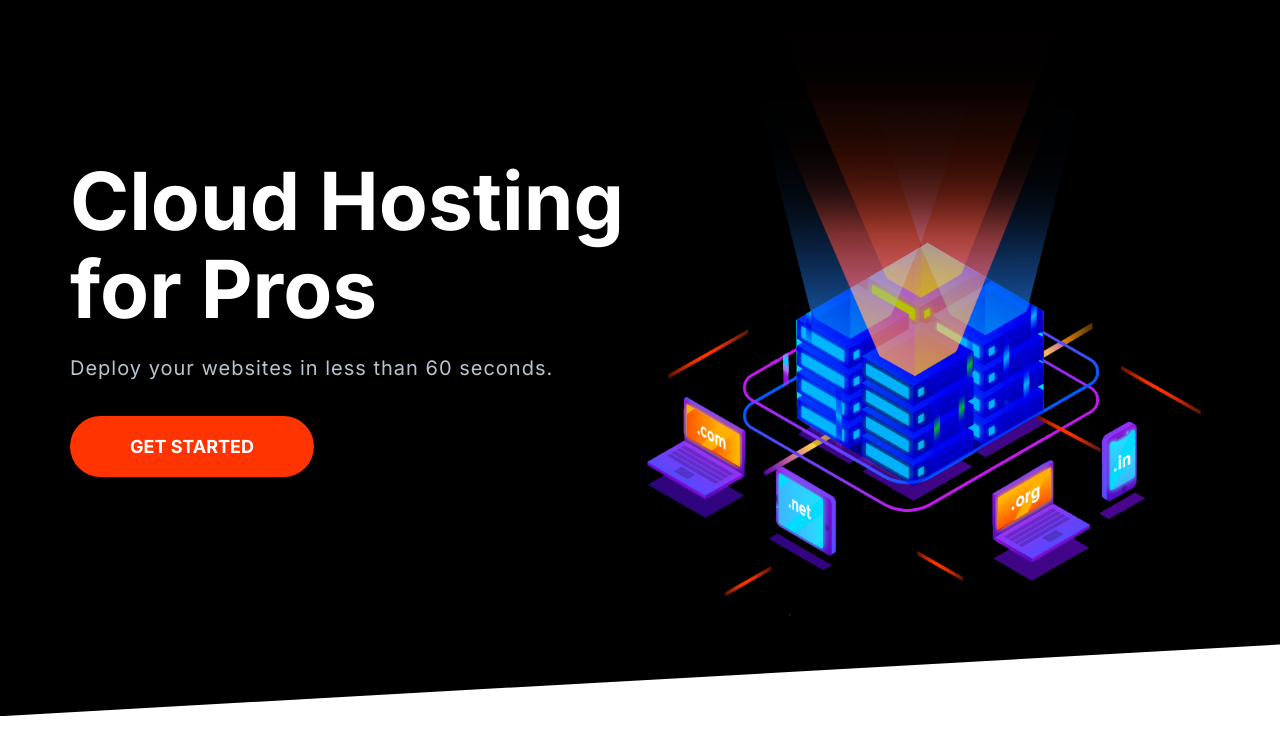
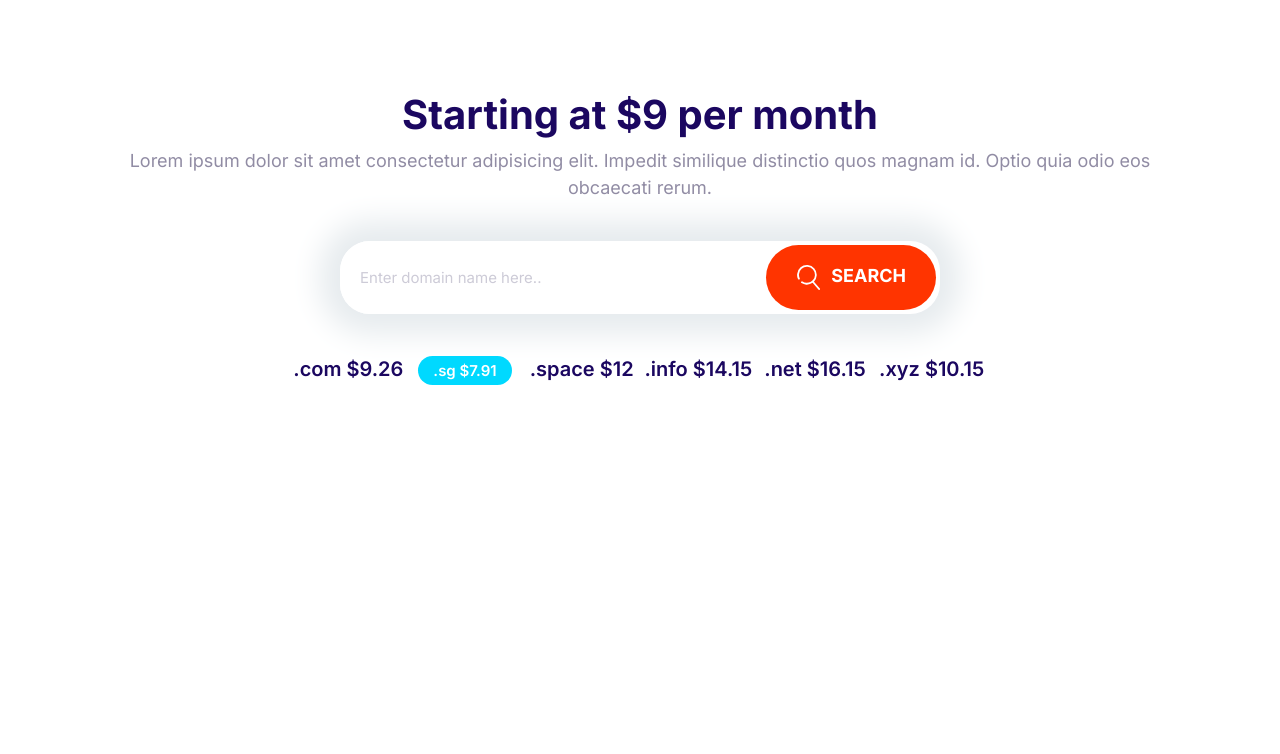
Before and after one commit to 90arch/archit, a plain HTML site: page index.html in a window 1280 px wide. Drawn offline with Linux system fonts and the light colour scheme.

Commit message:
Created domain-block component.

```diff
--- a/css/styles.css
+++ b/css/styles.css
@@ -150,6 +150,12 @@ a {
   width: 30px;
   height: 30px;
 }
+.btn .icon {
+  width: 25px;
+  height: 25px;
+  margin-right: 1rem;
+  vertical-align: middle;
+}
 .icon--primary {
   fill: var(--color-primary);
 }
@@ -171,13 +177,13 @@ a {
 }
 /* Buttons */
 .btn {
-  /*outline: 0;*/
   border-radius: 40px;
   border: none;
   cursor: pointer;
   font-size: 1.8rem;
   font-weight: bold;
   margin: 1rem 0;
+  outline: 0;
   padding: 2rem 3rem;
   text-align: center;
   text-transform: uppercase;
@@ -249,7 +255,7 @@ a {
 .input-group .input {
   border: 0;
   flex-grow: 1;
-  padding: 1.5rem 1rem;
+  padding: 1.5rem 2rem;
 }
 .input-group .btn {
   margin: 4px;
@@ -617,3 +623,27 @@ a {
     align-self: center;
   }
 }
+
+/* Domain Block */
+
+.block-domain .input-group {
+  box-shadow: 0 0 30px 20px #e6ebee;
+  border: 0;
+  margin: 4rem auto;
+  max-width: 600px;
+}
+.block-domain__prices {
+  display: grid;
+  grid-template-columns: repeat(3, 1fr);
+  grid-template-rows: repeat(2, 6rem);
+  font-size: 2rem;
+  font-weight: 600;
+  justify-items: center;
+  max-width: 700px;
+  margin: 0 auto;
+}
+@media screen and (min-width: 768px) {
+  .block-domain__prices {
+    grid-template-columns: repeat(auto-fit, minmax(10rem, 1fr));
+  }
+}
--- a/index.html
+++ b/index.html
@@ -19,17 +19,37 @@
     />
   </head>
   <body>
-    <section class="block block--dark block--skewed-left hero">
-      <div class="container grid grid--1x2">
-        <header class="block__header hero__content">
-          <h1 class="block__heading">Cloud Hosting for Pros</h1>
-          <p class="hero__tagline">
-            Deploy your websites in less than 60 seconds.
-          </p>
-          <a href="" class="btn btn--accent btn--stretched">Get Started</a>
-        </header>
-        <img class="hero__image" src="images/banner.png" alt="" />
+    <section class="block container block-domain">
+      <header class="block__header">
+        <h2>Starting at $9 per month</h2>
+        <p>
+          Lorem ipsum dolor sit amet consectetur adipisicing elit. Impedit
+          similique distinctio quos magnam id. Optio quia odio eos obcaecati
+          rerum.
+        </p>
+      </header>
+      <div class="input-group">
+        <input
+          type="text"
+          class="input"
+          placeholder="Enter domain name here.."
+        />
+        <button class="btn btn--accent" type="submit">
+          <svg class="icon icon--white">
+            <use xlink:href="images/sprite.svg#search"></use></svg
+          >Search
+        </button>
       </div>
+      <ul class="list block-domain__prices">
+        <li>.com $9.26</li>
+        <li>
+          <span class="badge badge--secondary badge--small">.sg $7.91</span>
+        </li>
+        <li>.space $12</li>
+        <li>.info $14.15</li>
+        <li>.net $16.15</li>
+        <li>.xyz $10.15</li>
+      </ul>
     </section>
   </body>
 </html>
```
Also changed, not shown: components/domain-block.html (added, +27 -0 lines).
